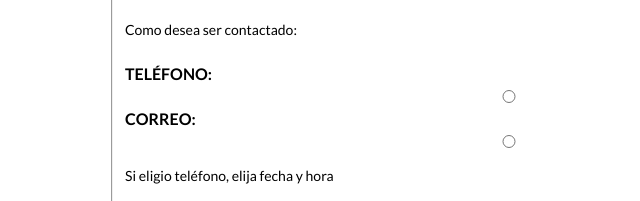
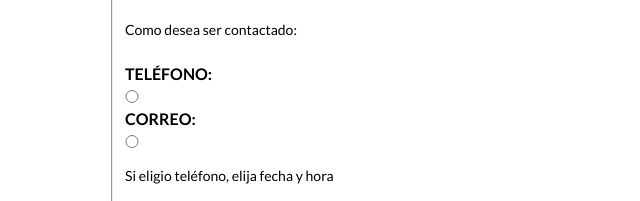
Before and after one commit to EdRocha-Web/Practica3, a plain HTML site: page contacto.html in a window 1280 px wide. Shown: the part 1753-1954 px from the top of the page, 131-771 px from the left. Drawn offline with Linux system fonts and the light colour scheme.

Commit message:
Add files via upload

```diff
--- a/css/misestilos.css
+++ b/css/misestilos.css
@@ -429,6 +429,7 @@ form p{
     font-size: 1.4rem;
 }
 
-.radiob{
-    align-items: flex-start;
+input[type="radio"]{
+    position: relative;
+    right: 37.7rem;
 }
```
